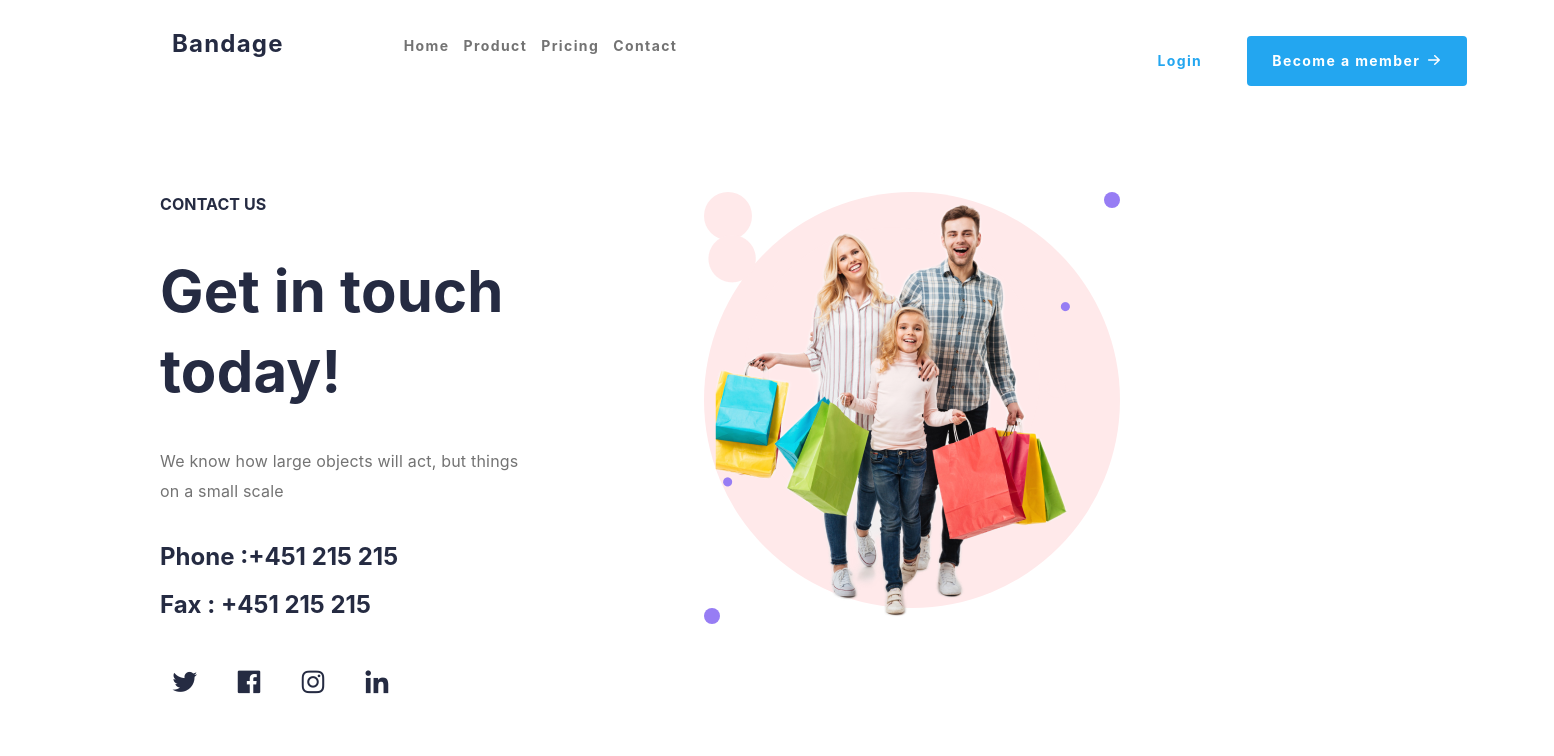
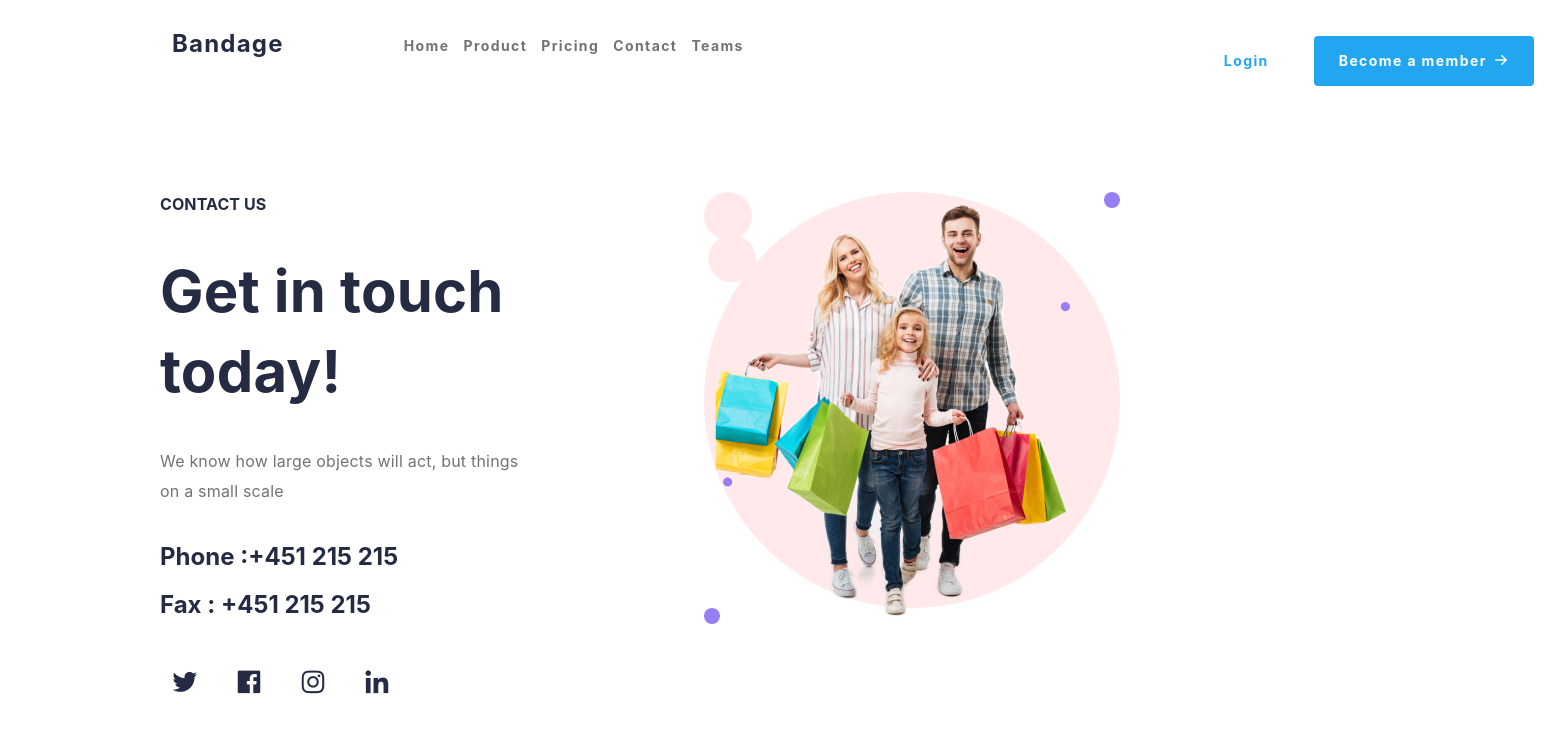
Before and after one commit to deniz244/e-commerce, a React (Create React App) app: page /contact in a window 1280 px wide. Shown: the top 756 px of the page, 1554 px wide, since content can reach past the window. Built offline with nearby package versions, Linux system fonts and the light colour scheme.

Commit message:
Teams link in AboutNav for Teams Page

```diff
--- a/src/components/navbars/AboutNav.js
+++ b/src/components/navbars/AboutNav.js
@@ -16,6 +16,7 @@ export default function AboutNav() {
             <Link to="/product">Product</Link>
             <Link to="/pricing">Pricing</Link>
             <Link to="/contact">Contact</Link>
+            <Link to="/teams">Teams</Link>
           </div>
 
           <div className="flex flex-row pl-24  text-[#23A6F0]">
```
